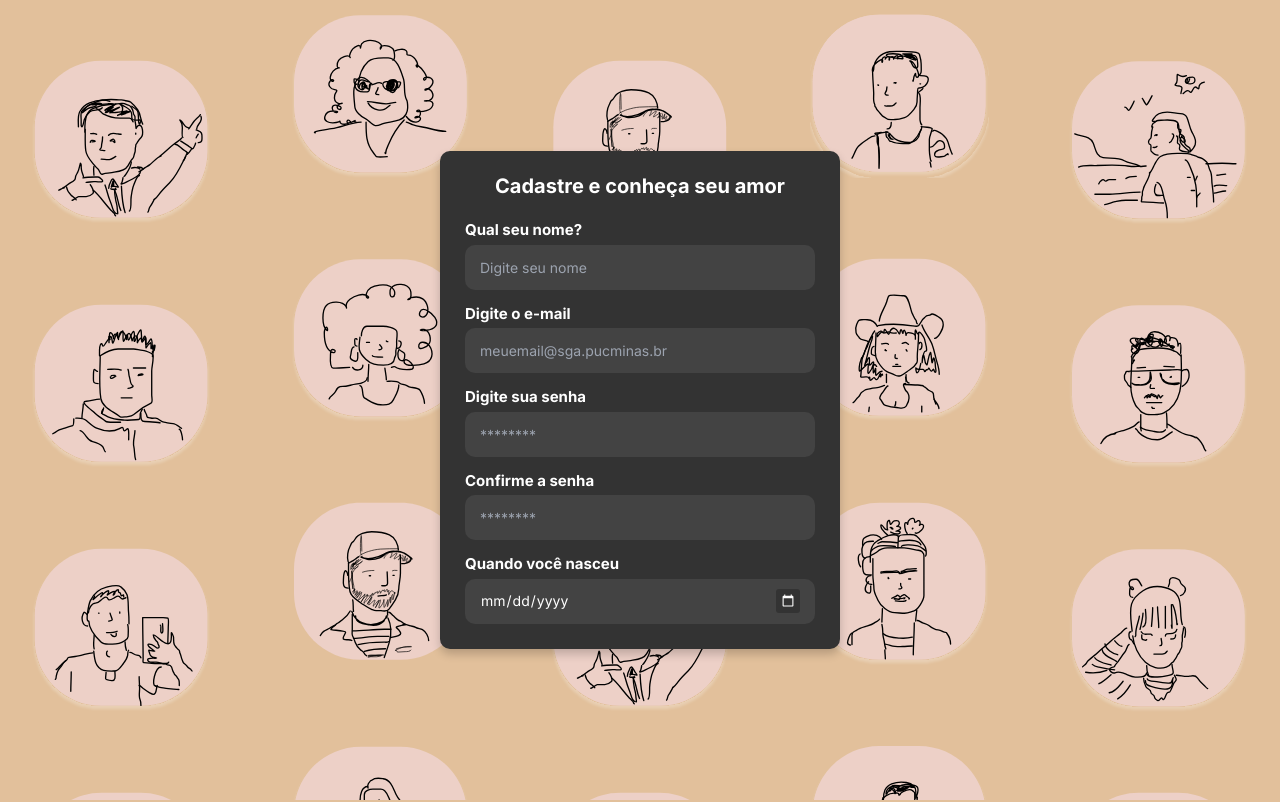
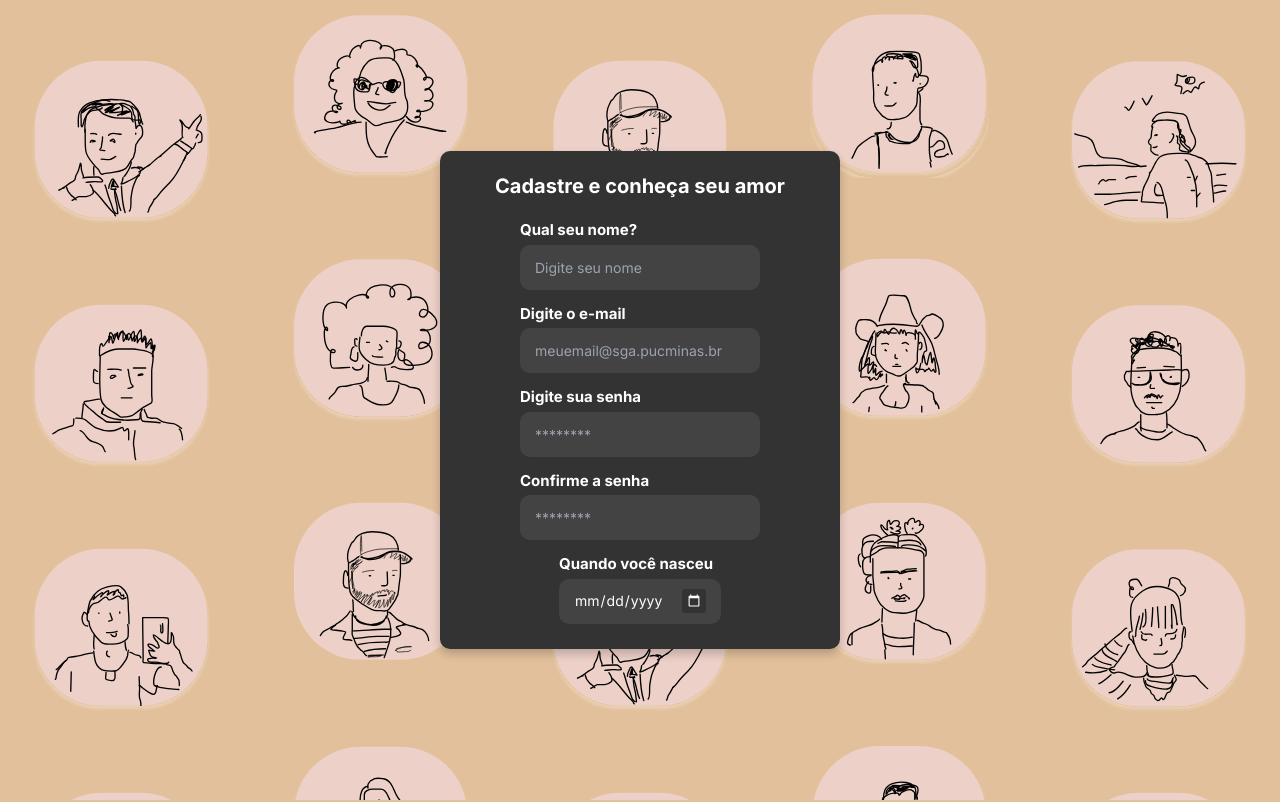
Before and after one commit to arttturslv/puclove, a React (Vite) app: page /cadastro in a window 1280 px wide. Shown: the top 802 px of the page. Built offline with nearby package versions, Linux system fonts and the light colour scheme; no server answers.

Commit message:
Resolvendo questão das divs erradas

```diff
--- a/src/StyleCadastro.css
+++ b/src/StyleCadastro.css
@@ -18,10 +18,7 @@
   box-sizing: border-box;
 }
 
-div{
-  width: 100%;
 
-}
 
 .datepickerbg {
   color-scheme: dark;
```
